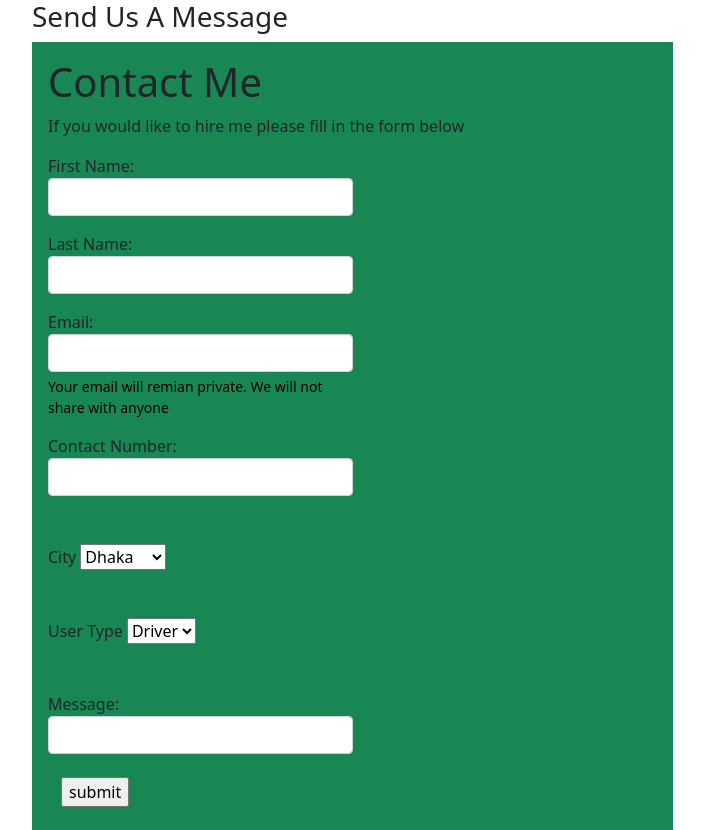
After one commit to IramDhrubo31/futbol, a PHP site: page /LoginFolder/signUp.html in a window 1280 px wide. The commit adds this page. Shown: the whole page, without its empty margins (50-754 px from the left). Run offline with PHP 8.4, Linux system fonts and the light colour scheme.

Commit message:
Update Login Page

```diff
--- a/LoginFolder/login.css
+++ b/LoginFolder/login.css
@@ -1,10 +1,17 @@
 #login {
     background-image: url(loginImage.jpg);
-    height: 100vh;
+    height: 80vh;
     background-repeat: no-repeat;
     background-size: cover;
   }
-#login .dark{
+#login {
     height: 100vh;
     background-color: rgba(0, 0, 0, 0.8);
 }
+ #btn{
+    width: 100%;
+    background-color: rgb(3, 81, 3);
+ }
+ #accountCreate{
+    display: flex;
+ }
--- /dev/null
+++ b/LoginFolder/signUp.html
@@ -0,0 +1,75 @@
+<!DOCTYPE html>
+<html lang="en">
+<head>
+    <meta charset="UTF-8">
+    <meta name="viewport" content="width=device-width, initial-scale=1.0">
+    <title>Document</title>
+    <link rel="stylesheet" href="https://cdnjs.cloudflare.com/ajax/libs/font-awesome/6.4.2/css/all.min.css" integrity="sha512-z3gLpd7yknf1YoNbCzqRKc4qyor8gaKU1qmn+CShxbuBusANI9QpRohGBreCFkKxLhei6S9CQXFEbbKuqLg0DA==" crossorigin="anonymous" referrerpolicy="no-referrer" />
+    <link rel="stylesheet" href="login.css">
+    <link href="https://cdn.jsdelivr.net/npm/bootstrap@5.1.3/dist/css/bootstrap.min.css" rel="stylesheet"
+        integrity="sha384-1BmE4kWBq78iYhFldvKuhfTAU6auU8tT94WrHftjDbrCEXSU1oBoqyl2QvZ6jIW3" crossorigin="anonymous">
+
+    <link rel="stylesheet" href="https://cdn.jsdelivr.net/npm/bootstrap-icons@1.8.1/font/bootstrap-icons.css">
+</head>
+<body>
+
+</body>
+<div class="container">
+    <div class="row">
+        <div class="col-lg-7 col-md-8 col-sm-8">
+            <h3>Send Us A Message</h3>
+
+            <form class="p-3 bg-success" action="Contact.php" method="post">
+
+                <h1>Contact Me</h1>
+                <p id="contact">If you would like to hire me please fill in the form below</p>
+
+                <div class="mb-3 w-50 ">
+                    <label for="name"> First Name: </label>
+                    <input type="text" name="firstname" class="form-control" />
+                </div>
+                <div class="mb-3 w-50 ">
+                    <label for="name"> Last Name: </label>
+                    <input type="text" name="lastname" class="form-control" />
+                </div>
+                <div class="mb-3 w-50 ">
+                    <label for="email">Email: </label>
+                    <input type="email" name="email" class="form-control" />
+                    <div class="form-text text-black">
+                        Your email will remian private. We will not share with anyone
+                    </div>
+                </div>
+                <div class="mb-5 w-50 ">
+                    <label for="name"> Contact Number: </label>
+                    <input type="number" name="number" class="form-control" />
+                </div>
+                <div class="mb-5 w-50 ">
+                    <label for="city"> City</label>
+                    <select city="city" name="city" class="form-select-inline">
+
+                        <option value="Dhaka">Dhaka</option>
+                        <option value="Rajshahi">Rajshahi</option>
+                        <option value="Cumilla">Cumilla</option>
+                    </select>
+
+                </div>
+                <div class="mb-5 w-50">
+                    <label for="usertype">User Type</label>
+                    <select city="usertype" name="usertype" class="form-select-inline">
+                        <option value="Dhaka">Driver</option>
+                        <option value="Rajshahi">Rider</option>
+                    </select>
+
+                </div>
+                <div class="mb-3 w-50">
+                    <label for="message">Message: </label>
+                    <input type="text" name="msg" class="form-control" />
+                </div>
+                <div class="btn">
+                    <input type="submit" name="submit" value="submit">
+
+                </div>
+            </form>
+
+        </div>
+</html>
```
Also changed, not shown: LoginFolder/login.html (+13 -5 lines).
